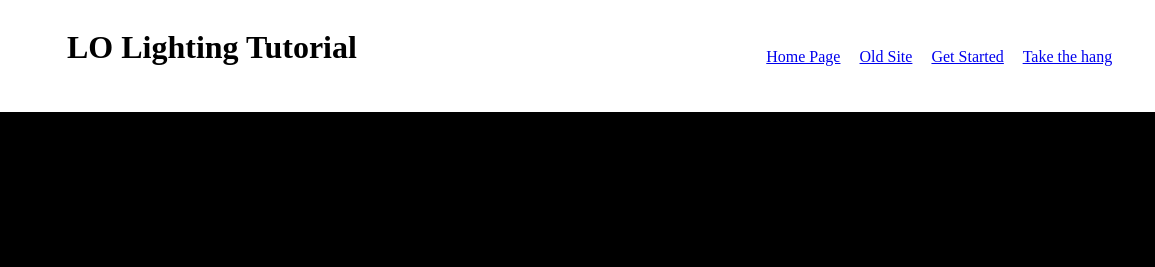
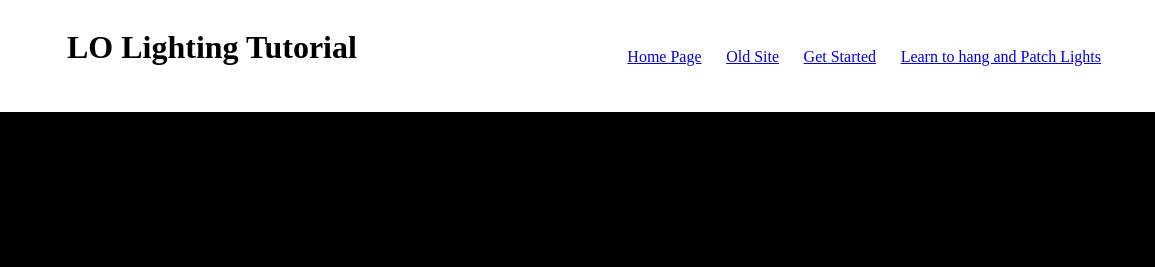
Before and after one commit to M0RGaming/Test2, a plain HTML site: page index.html in a window 1280 px wide. Shown: the top 267 px of the page, 125-1280 px from the left. Drawn offline with nearby package versions, Linux system fonts and the light colour scheme; a web font is replaced by a local one.

Commit message:
Update index.html

```diff
--- a/index.html
+++ b/index.html
@@ -58,7 +58,7 @@
 				<a href="#root" class="smoothScroll" id="homemenu">Home Page</a>
 				<a href="oldsite.html" id="oldsitemenu">Old Site</a>
 				<a href="#part2" id="beginmenu" class="smoothScroll">Get Started</a>
-				<a href="#part3" id="hangmenu" class="smoothScroll">Take the hang</a>
+				<a href="#part3" id="hangmenu" class="smoothScroll">Learn to hang and Patch Lights</a>
 			</div>
 
 		</div>
```
